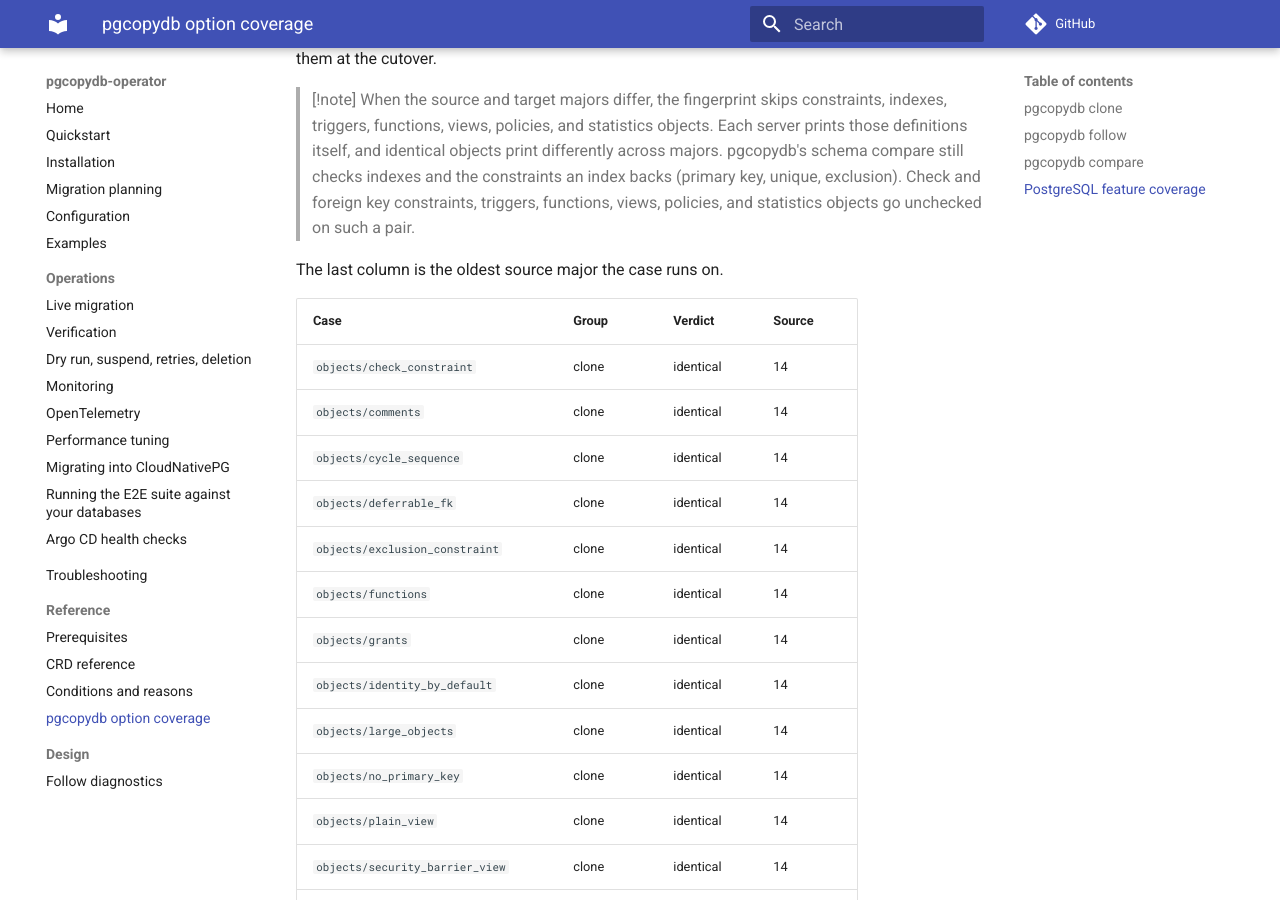
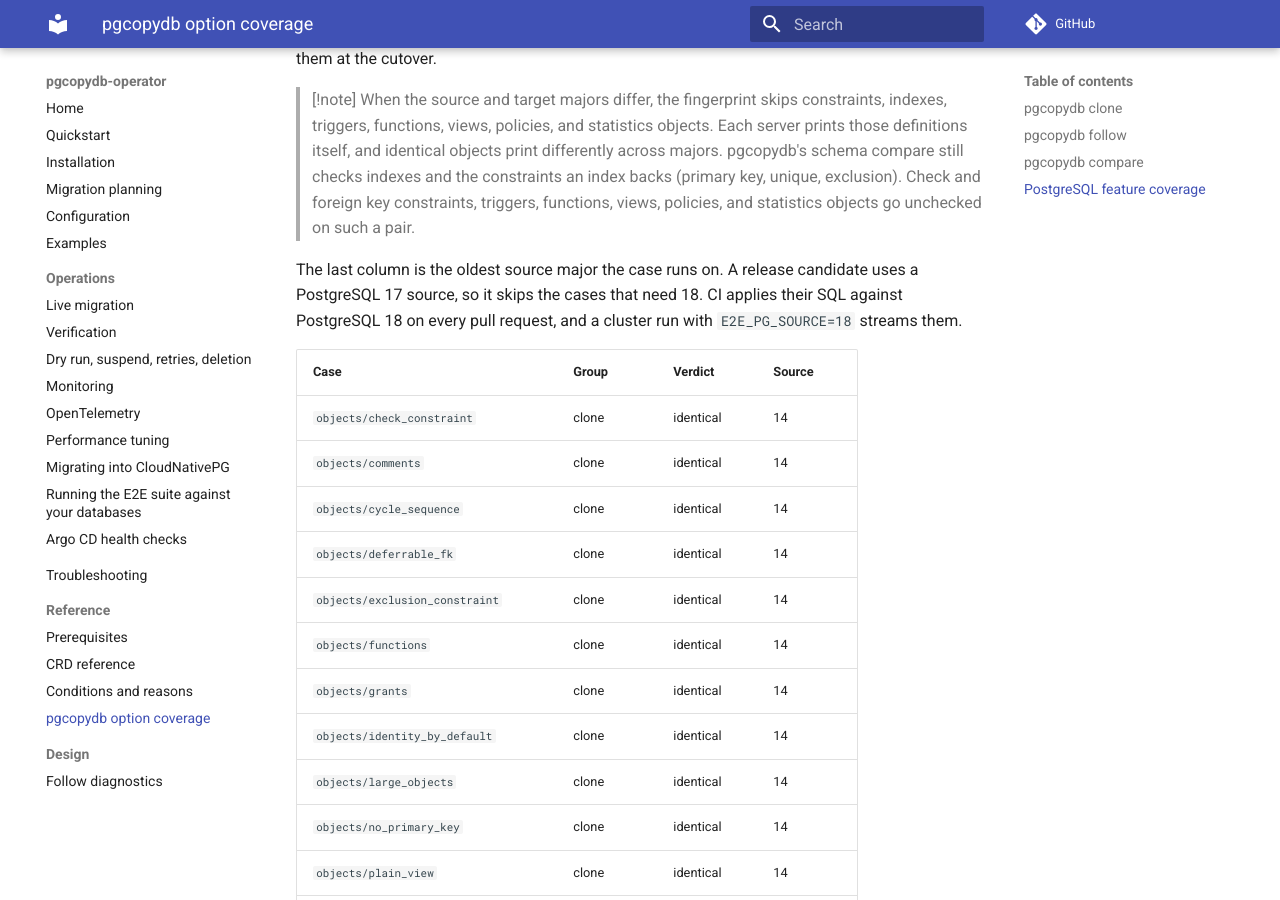
Before and after one commit to ydixken/pgcopydb-operator, an MkDocs documentation site: the page built from docs/reference/coverage.md, in a window 1280 px wide and 900 px high, scrolled down 4482 px. Built offline with MkDocs 1.6.1 and Material for MkDocs 9.7.7, drawn with Linux system fonts in a browser that asks for light colours; comment, search, counter and statistics services are not loaded.

Commit message:
ci: run the coverage cases against PostgreSQL 18
Release candidates use a version-17 source, so operations/generated_virtual
(min_pg=18) ran in no automated check. The test job gains a postgres:18
service and a step that runs the coverage tests against it; the build
config test now allows a -run step beside the one that runs everything.

```diff
--- a/docs/reference/coverage.md
+++ b/docs/reference/coverage.md
@@ -96,6 +96,8 @@ The fingerprint is read after the cutover, because the target's sequences keep t
 > Check and foreign key constraints, triggers, functions, views, policies, and statistics objects go unchecked on such a pair.
 
 The last column is the oldest source major the case runs on.
+A release candidate uses a PostgreSQL 17 source, so it skips the cases that need 18.
+CI applies their SQL against PostgreSQL 18 on every pull request, and a cluster run with `E2E_PG_SOURCE=18` streams them.
 
 | Case | Group | Verdict | Source |
 |---|---|---|---|
```
Also changed, not shown: CONTRIBUTING.md (+4 -1 lines), 2 other files.
